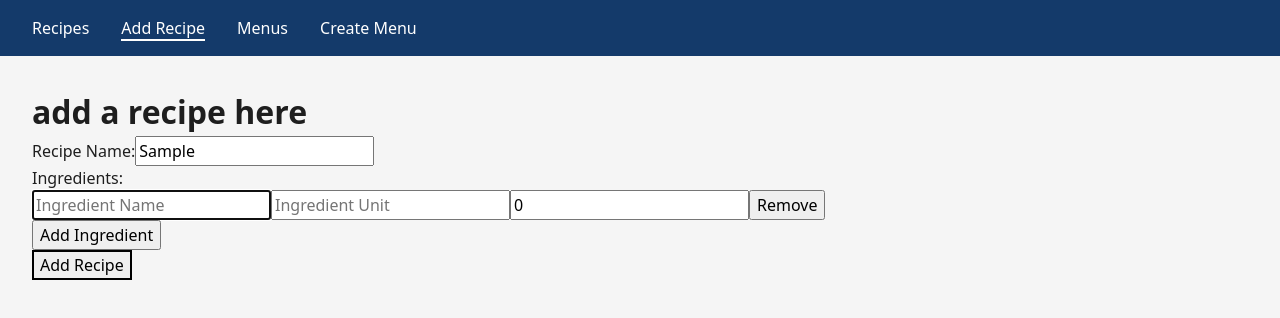
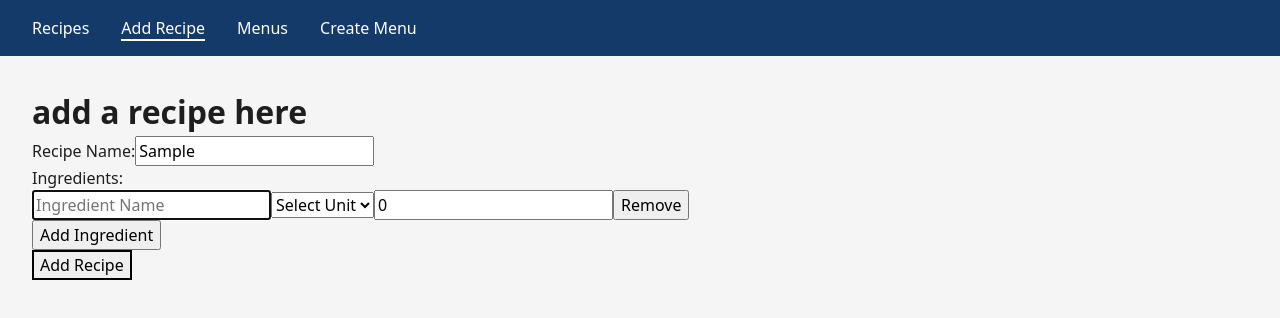
Before and after one commit to bea94k/hat-menu-v0.2, a React (Vite) app in the folder hat-menu/: page /add-recipe in a window 1280 px wide. Both pictures are taken after typing "Sample" into the empty fields and a click on the button "Add Ingredient". Shown: the top 318 px of the page. Built offline with nearby package versions, Linux system fonts and the light colour scheme.

Commit message:
Make unit selection a dropdown in the recipe form

```diff
--- a/hat-menu/src/components/AddRecipeForm.tsx
+++ b/hat-menu/src/components/AddRecipeForm.tsx
@@ -3,6 +3,7 @@ import { yupResolver } from '@hookform/resolvers/yup';
 import { useFieldArray, useForm, type SubmitHandler } from 'react-hook-form';
 import { RecipeFormSchema, type RecipeForm } from '../schemas/Recipes';
 import { addRecipe } from '../data/recipesApi';
+import { units } from '../schemas/Ingredients';
 
 const AddRecipeForm = () => {
     const {
@@ -47,11 +48,14 @@ const AddRecipeForm = () => {
                                 placeholder="Ingredient Name"
                                 {...register(`ingredients.${index}.name` as const)}
                             />
-                            <input
-                                type="text"
-                                placeholder="Ingredient Unit"
+                            <select
                                 {...register(`ingredients.${index}.unit` as const)}
-                            />
+                            >
+                                <option value="">Select Unit</option>
+                                {units.map((unit) => (
+                                    <option key={unit} value={unit}>{unit}</option>
+                                ))}
+                            </select>
                             <input
                                 type="number"
                                 placeholder="Ingredient Quantity"
--- a/hat-menu/src/schemas/Ingredients.ts
+++ b/hat-menu/src/schemas/Ingredients.ts
@@ -21,5 +21,5 @@ const IngredientSchema = object({
 
 type Ingredient = InferType<typeof IngredientSchema>
 
-export { IngredientSchema };
+export { units, IngredientSchema };
 export type { Ingredient };
```
